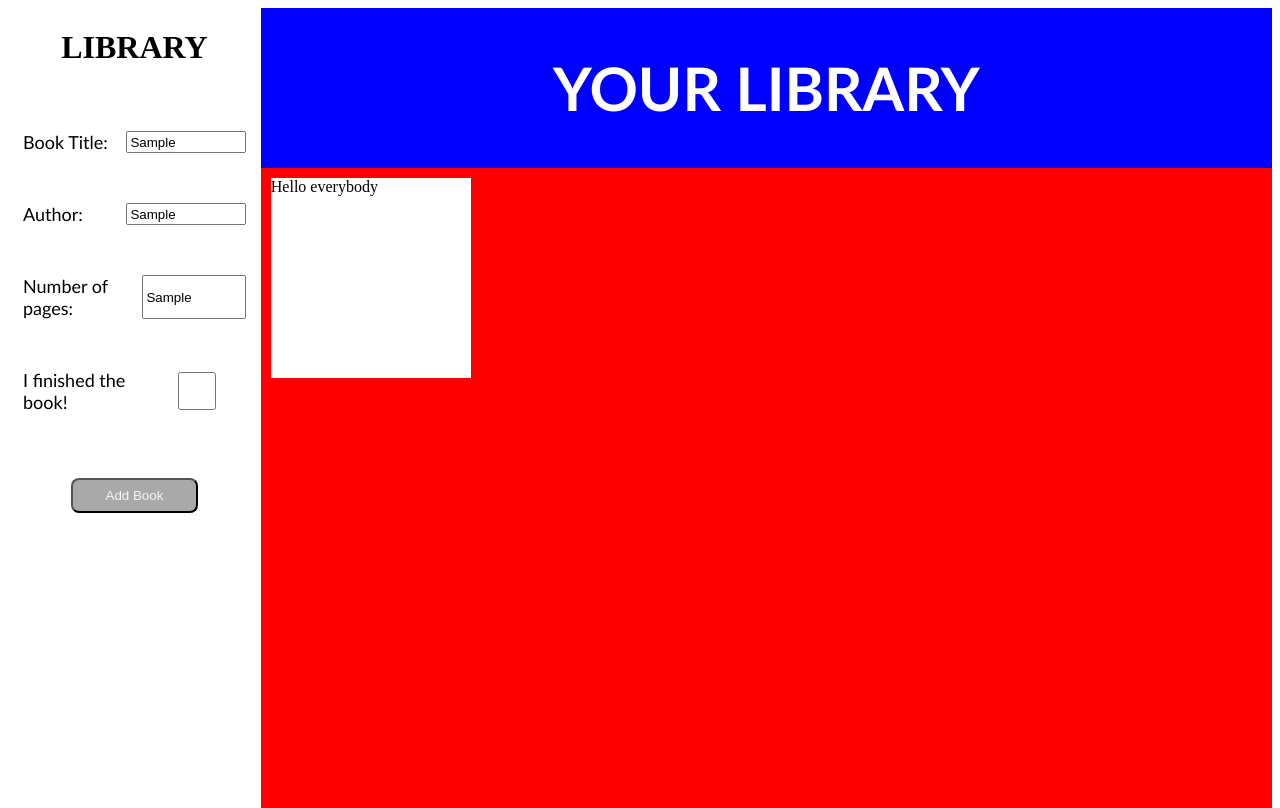
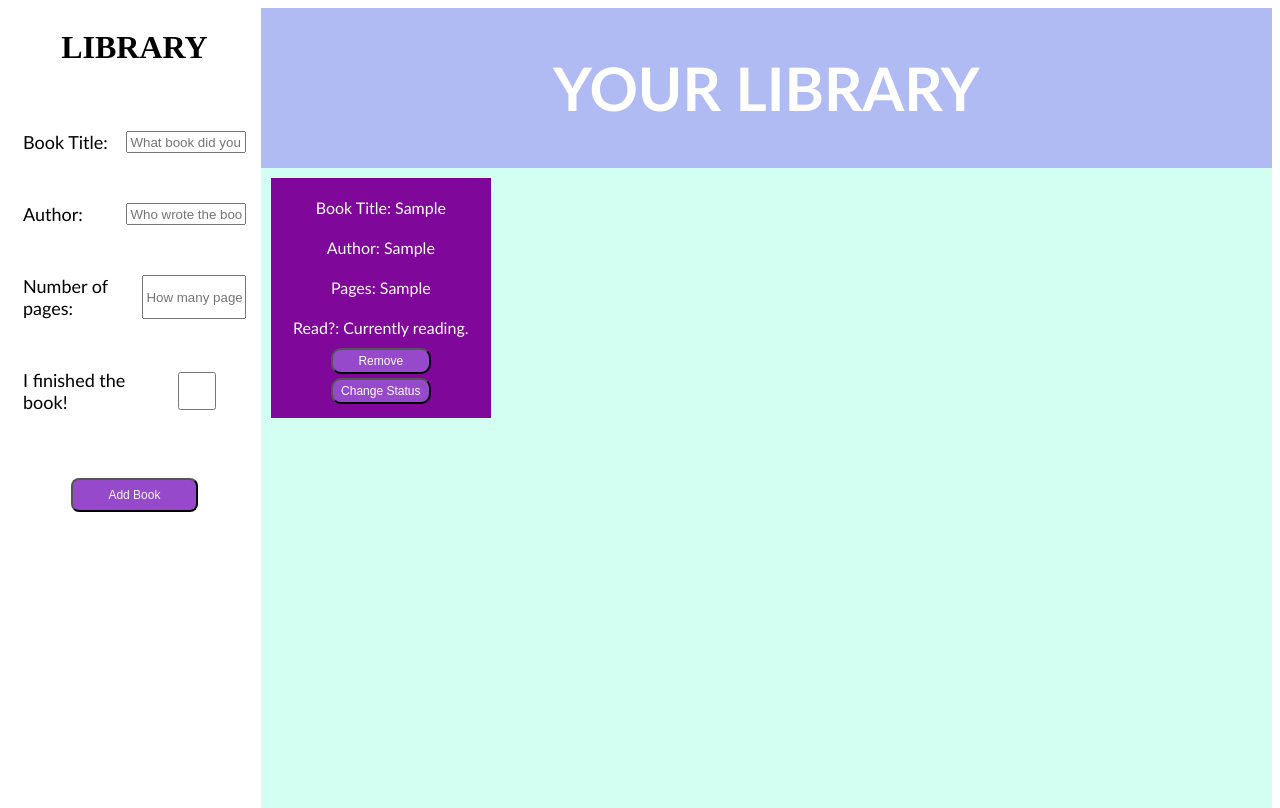
Before and after one commit to mrmikekaufman/library, a plain HTML site: page library.html in a window 1280 px wide. Both pictures are taken after typing "Sample", "Sample", "Sample" into the empty fields and a click on the button "Add Book". Drawn offline with Linux system fonts and the light colour scheme.

Commit message:
Library functionality complete
Library fuction as desired. Able to add books, remove books, and change
status of books. Form clears after book is added.

```diff
--- a/library.css
+++ b/library.css
@@ -13,7 +13,7 @@ html, body {
 .header {
     grid-column: 2 / 3;
     grid-row: 1 / 2;
-    background-color: blue;
+    background-color: #afbbf2;
     color: white;
     font-family: 'Gill Sans', 'Gill Sans MT', Calibri, 'Trebuchet MS', sans-serif;
     display: flex;
@@ -48,7 +48,7 @@ html, body {
 .submit-button button {
     padding: 8px;
     width: 50%;
-    background-color:darkgrey;
+    background-color: #9649cb;
     color: whitesmoke;
     border-radius: 8px;
 }
@@ -71,7 +71,7 @@ input {
 .content {
     grid-column: 2 / 3;
     grid-row: 2 / 3;
-    background-color: red;
+    background-color: #d3fff3;
     overflow: auto;
     display: flex;
     justify-content: flex-start;
@@ -81,7 +81,30 @@ input {
 }
 
 .content div {
-    background-color: white;
-    width: 200px;
-    height: 200px;
+    background-color:#7f0799;
+    width: 220px;
+    height: 220px;
 }
+
+.content div {
+    display: flex;
+    flex-direction: column;
+    font-family: 'Gill Sans', 'Gill Sans MT', Calibri, 'Trebuchet MS', sans-serif;
+    color: white;
+    padding-top: 10px;
+    padding-bottom: 10px;
+    align-items: center;
+}
+
+
+button {
+    background-color: #9649cb;
+    color: white;
+    font-size: 12px;
+    border-radius: 10px;
+    width: 100px;
+    margin: auto;
+    margin-bottom: 4px;
+    padding: 4px;
+
+}
--- a/library.html
+++ b/library.html
@@ -31,7 +31,7 @@
                     <input type="checkbox" id="read_book" name="read_book">
                 </div>
             </form>
-            <div class="submit-button"><button class="add-book" type="button" form="form1" value="Submit">Add Book</button></div>
+            <div class="submit-button"><button class="add-book" type="submit" form="form1" value="Submit">Add Book</button></div>
         </div>
         <div class="content"></div>
     </div>
--- a/library.js
+++ b/library.js
@@ -1,36 +1,95 @@
 const addBook = document.querySelector("button");
 const libraryContent = document.querySelector(".content");
 
-addBook.addEventListener("click", () => {
-  const newBook = document.createElement("div");
-  newBook.textContent = "Hello everybody";
-  libraryContent.appendChild(newBook);
+let myLibrary = [];
+
+function Book(title, author, pages, read) {
+  //the constructor...
+  this.title = title;
+  this.author = author;
+  this.pages = pages;
+  this.read = read;
+}
+
+function addBookToLibrary(title, author, pages, read) {
+  //do stuff here
+  const newBook = new Book(title, author, pages, read);
+  myLibrary.push(newBook);
+}
+
+function getFormData() {
+  const title = document.getElementById("book_title").value;
+  const author = document.getElementById("author").value;
+  const pages = document.getElementById("pages").value;
+  const read = document.getElementById("read_book").checked;
+  if (title === "" || author === "" || pages === "") {
+    alert("Please complete book information!");
+    return 1;
+  } else {
+    addBookToLibrary(title, author, pages, read);
+  }
+}
+
+function displayBook(library) {
+  removeBooks(libraryContent);
+  for (let i = 0; i < library.length; i++) {
+    const bookCard = document.createElement("div");
+    bookCard.classList.toggle(`book${i}`);
+    const title = document.createElement("div");
+    title.textContent = `Book Title: ${library[i].title}`;
+    bookCard.appendChild(title);
+    const author = document.createElement("div");
+    author.textContent = `Author: ${library[i].author}`;
+    bookCard.appendChild(author);
+    const pages = document.createElement("div");
+    pages.textContent = `Pages: ${library[i].pages}`;
+    bookCard.appendChild(pages);
+    const read = document.createElement("div");
+    if (library[i].read === true) {
+      read.textContent = "Read?: Yes!";
+    } else {
+      read.textContent = "Read?: Currently reading.";
+    }
+    bookCard.appendChild(read);
+    const removeButton = document.createElement("button");
+    removeButton.textContent = "Remove";
+    removeButton.addEventListener("click", () => {
+      const currentBook = document.querySelector(`.book${i}`);
+      libraryContent.removeChild(currentBook);
+      myLibrary.splice(i, 1);
+      displayBook(myLibrary);
+    });
+    bookCard.appendChild(removeButton);
+    const changeStatus = document.createElement("button");
+    changeStatus.textContent = "Change Status";
+    changeStatus.addEventListener("click", () => {
+      if (library[i].read === true) {
+        library[i].read = false;
+        displayBook(myLibrary);
+      } else if (library[i].read === false) {
+        library[i].read = true;
+        displayBook(myLibrary);
+      }
+    });
+    bookCard.appendChild(changeStatus);
+    libraryContent.appendChild(bookCard);
+  }
+}
+
+function clearForm() {
+  document.getElementById("form1").reset();
+}
+
+function removeBooks(libraryContent) {
+  while (libraryContent.firstChild) {
+    libraryContent.removeChild(libraryContent.lastChild);
+  }
+}
+
+addBook.addEventListener("click", (event) => {
+  event.preventDefault();
+  if (getFormData() !== 1) {
+    displayBook(myLibrary);
+    clearForm();
+  }
 });
-
-// let myLibrary = [];
-
-// function Book(title, author, pages, read) {
-//   //the constructor...
-//   this.title = title;
-//   this.author = author;
-//   this.pages = pages;
-//   this.read = read;
-// }
-
-// function addBookToLibrary() {
-//   //do stuff here
-//   this.title = prompt("What is the title of the book?");
-//   this.author = prompt("Who is the author of the book?");
-//   this.pages = prompt("How many pages is the book?");
-//   this.read = prompt("Did you read the book?", "True/False");
-
-//   const newBook = new Book(this.title, this.author, this.pages, this.read);
-
-//   myLibrary.push(newBook);
-// }
-
-// addBookToLibrary.prototype = Object.create(Book.prototype);
-
-// addBookToLibrary();
-
-// console.log(myLibrary);
```
